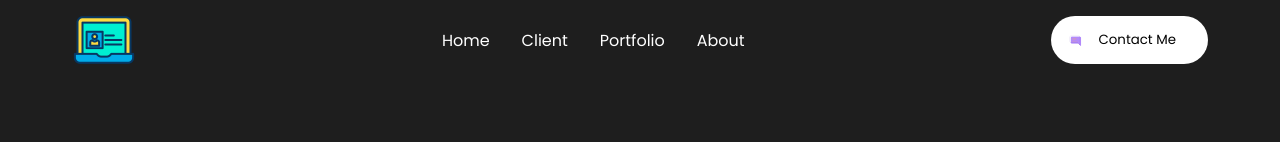
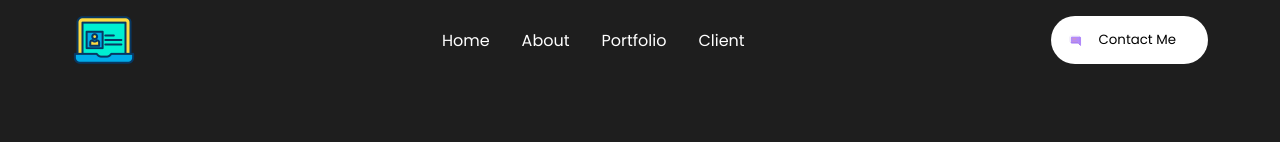
Before and after one commit to DeshanBandara/My-Portfolio, a React (Create React App) app in the folder portfolio/: page / in a window 1280 px wide. Shown: the top 142 px of the page. Built offline with nearby package versions, Linux system fonts and the light colour scheme.

Commit message:
Change list order

```diff
--- a/portfolio/src/components/NavBar/navbar.js
+++ b/portfolio/src/components/NavBar/navbar.js
@@ -10,9 +10,9 @@ const Navbar = () => {
         <img src={logo} alt='logo' className='logo' />
         <div className='desktopMenu'>
             <Link className='DesktopMenuListItem'>Home</Link>
+            <Link className='DesktopMenuListItem'>About</Link>
+            <Link className='DesktopMenuListItem'>Portfolio</Link>
             <Link className='DesktopMenuListItem'>Client</Link>
-            <Link className='DesktopMenuListItem'>Portfolio</Link>
-            <Link className='DesktopMenuListItem'>About</Link>
         </div>
         <button className='desktopMenuButton'>
             <img src={ contactImg } alt='' className='desktopMenuImg'/> Contact Me
```
